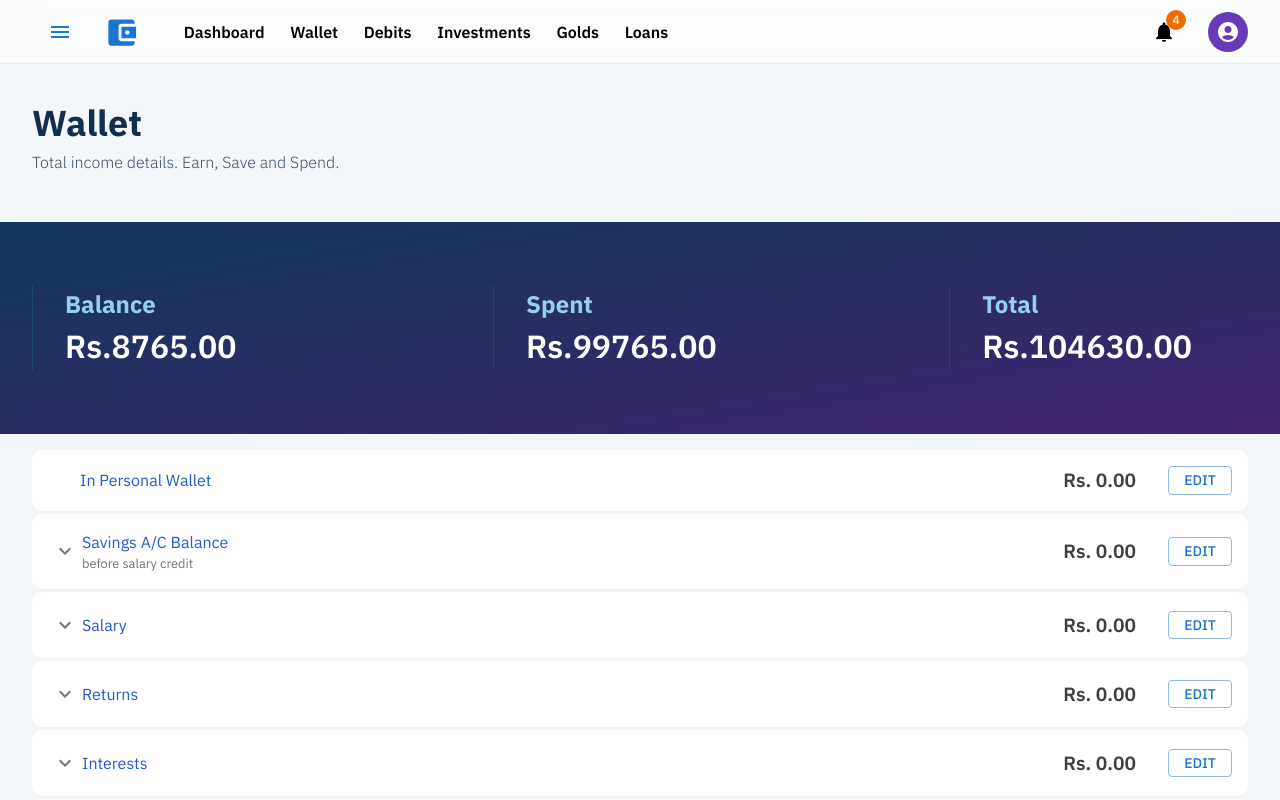
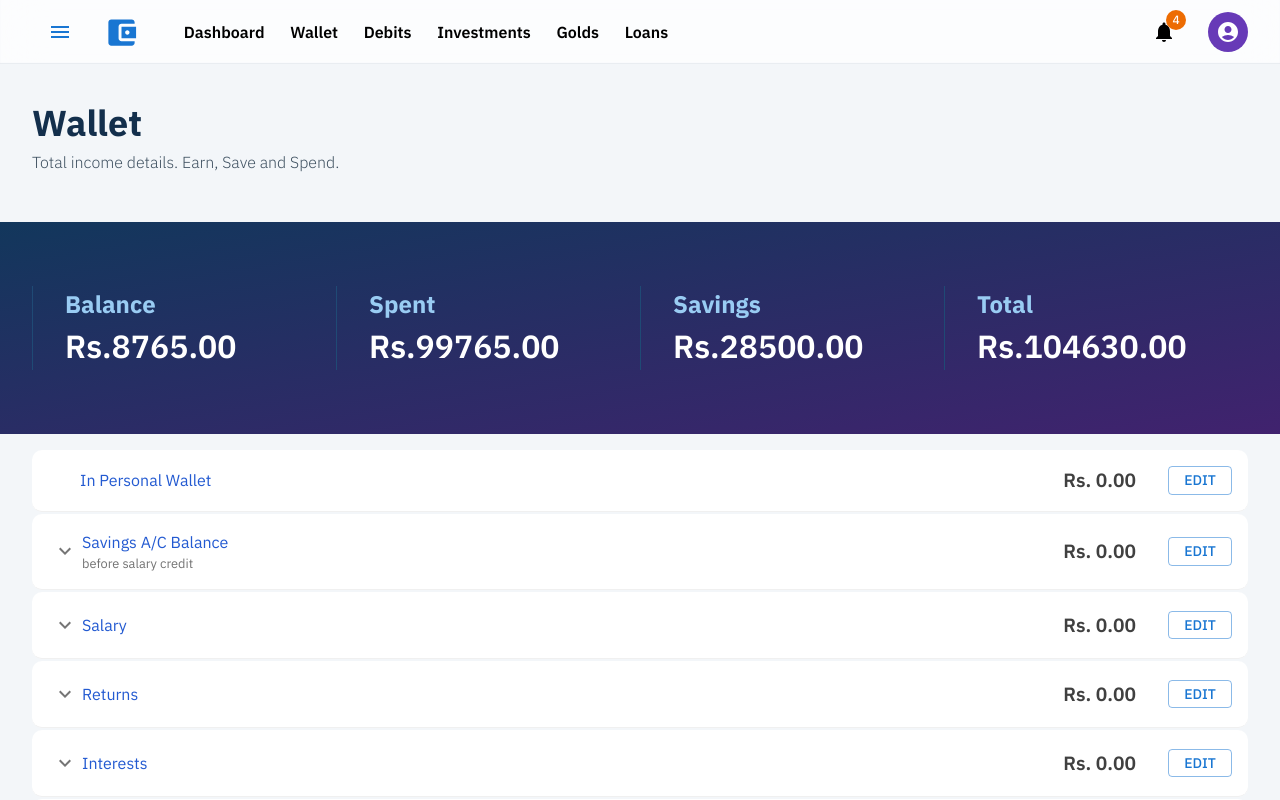
Before and after one commit to cra2ycoder/my-finance, a Next.js app: page /wallet in a window 1280 px wide. Shown: the top 800 px of the page. Built offline with nearby package versions, Linux system fonts and the light colour scheme.

Commit message:
new item added in the wallet

```diff
--- a/pages/wallet.tsx
+++ b/pages/wallet.tsx
@@ -45,8 +45,9 @@ function Wallet() {
     <Box width="100%">
       <PageTitle {...pageItems.wallet} />
       <Box
+        className="wallet-info-panel"
         sx={{
-          display: 'flex',
+          display: 'grid',
           background:
             'linear-gradient(to right bottom, rgb(18 55 92), rgb(74 30 114) 120%)',
           marginBottom: '1rem',
@@ -54,10 +55,12 @@ function Wallet() {
           marginLeft: '-2rem',
           marginRight: '-2rem',
           justifyContent: 'space-between',
+          gridTemplateColumns: 'repeat(4, 1fr)',
         }}
       >
         <Money name="Balance" value="8765"></Money>
         <Money name="Spent" value="99765"></Money>
+        <Money name="Savings" value="28500"></Money>
         <Money name="Total" value="104630"></Money>
       </Box>
       <WalletTable list={walletItems} />
```
